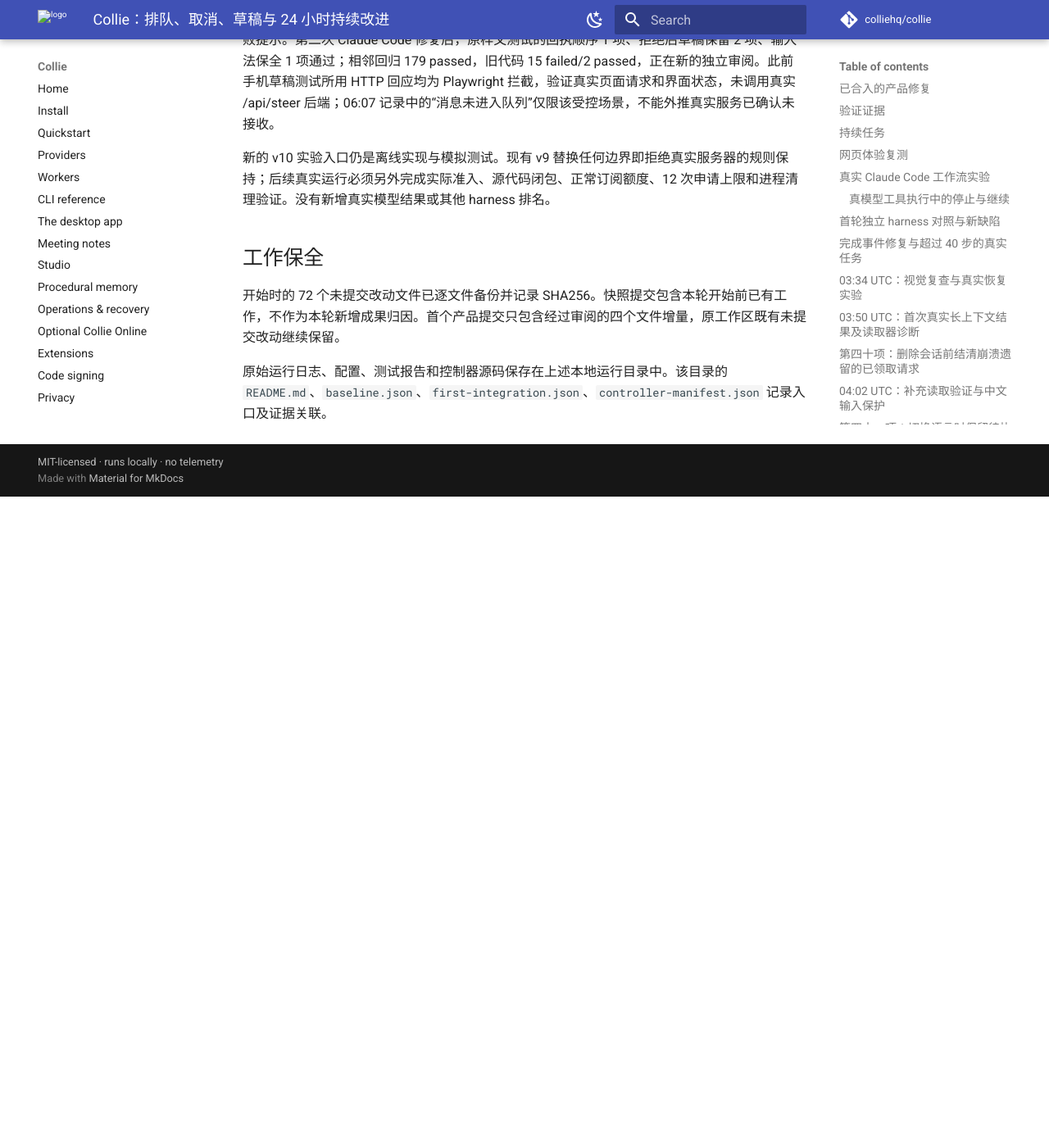
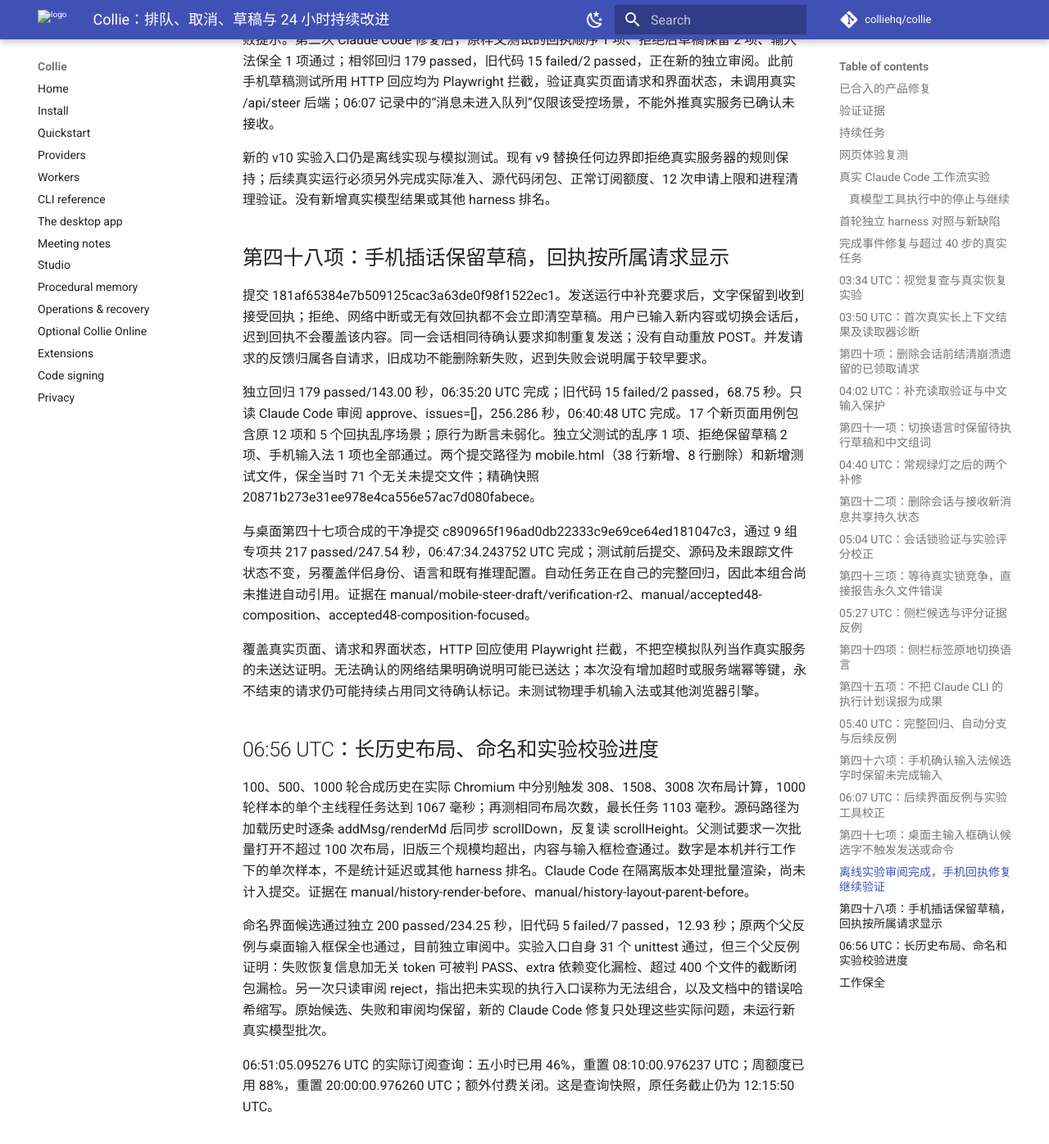
Before and after one commit to colliehq/collie, an MkDocs documentation site: the page built from docs/product-evolution-2026-09-13.md, in a window 1280 px wide and 1400 px high, scrolled down 38341 px. Shown: the top 1396 px of the window at 82% size. Built offline with MkDocs 1.6.1 and Material for MkDocs 9.7.7, drawn with Linux system fonts in a browser that asks for light colours; comment, search, counter and statistics services are not loaded; before the commit the page ends 38947 px from its top, so only the background shows below that; some of the changed text lies outside the part shown.

Commit message:
docs: record mobile draft continuity and measured history layout cost

```diff
--- a/docs/product-evolution-2026-09-13.md
+++ b/docs/product-evolution-2026-09-13.md
@@ -2,7 +2,7 @@
 
 本轮从 2026-09-13 05:15 PDT 开始，后台任务截止于 2026-09-14 05:15 PDT。
 
-四十七项产品改动已提交。新增桌面主输入框的输入法保护，通过 136 项独立回归、旧代码 5 failed/2 passed 和 Claude Code 独立审阅。最新完整回归仍是第四十三项的 4299 passed/20 skipped。手机草稿与回执顺序修复已通过独立页面反例，正在相邻回归和审阅；命名界面也复现了组词误保存和误跳过，正在另一个隔离版本修复。实验评分与适配器已完成有范围限制的离线审阅，真实长任务实验入口正在准备，尚未准入或运行。
+四十八项产品改动已提交。手机端现在保留未确认的插话草稿，旧成功回执不会删除较新请求的失败提示。桌面与手机输入修复合成的干净版本通过 217 项回归。最新已完成完整回归仍是第四十三项的 4299 passed/20 skipped；自动第十九批推理强度修复正在完整回归，尚未提交。命名界面修复通过 200 项独立测试、正在审阅；长历史页面的实际布局性能问题正在修复。实验入口的独立反例和审阅均发现缺陷，正在修正，尚无新的真实长任务实验或排名结论。
 
 ## 已合入的产品修复
 
@@ -522,6 +522,24 @@
 
 新的 v10 实验入口仍是离线实现与模拟测试。现有 v9 替换任何边界即拒绝真实服务器的规则保持；后续真实运行必须另外完成实际准入、源代码闭包、正常订阅额度、12 次申请上限和进程清理验证。没有新增真实模型结果或其他 harness 排名。
 
+## 第四十八项：手机插话保留草稿，回执按所属请求显示
+
+提交 181af65384e7b509125cac3a63de0f98f1522ec1。发送运行中补充要求后，文字保留到收到接受回执；拒绝、网络中断或无有效回执都不会立即清空草稿。用户已输入新内容或切换会话后，迟到回执不会覆盖该内容。同一会话相同待确认要求抑制重复发送；没有自动重放 POST。并发请求的反馈归属各自请求，旧成功不能删除新失败，迟到失败会说明属于较早要求。
+
+独立回归 179 passed/143.00 秒，06:35:20 UTC 完成；旧代码 15 failed/2 passed，68.75 秒。只读 Claude Code 审阅 approve、issues=[]，256.286 秒，06:40:48 UTC 完成。17 个新页面用例包含原 12 项和 5 个回执乱序场景；原行为断言未弱化。独立父测试的乱序 1 项、拒绝保留草稿 2 项、手机输入法 1 项也全部通过。两个提交路径为 mobile.html（38 行新增、8 行删除）和新增测试文件，保全当时 71 个无关未提交文件；精确快照 20871b273e31ee978e4ca556e57ac7d080fabece。
+
+与桌面第四十七项合成的干净提交 c890965f196ad0db22333c9e69ce64ed181047c3，通过 9 组专项共 217 passed/247.54 秒，06:47:34.243752 UTC 完成；测试前后提交、源码及未跟踪文件状态不变，另覆盖伴侣身份、语言和既有推理配置。自动任务正在自己的完整回归，因此本组合尚未推进自动引用。证据在 manual/mobile-steer-draft/verification-r2、manual/accepted48-composition、accepted48-composition-focused。
+
+覆盖真实页面、请求和界面状态，HTTP 回应使用 Playwright 拦截，不把空模拟队列当作真实服务的未送达证明。无法确认的网络结果明确说明可能已送达；本次没有增加超时或服务端幂等键，永不结束的请求仍可能持续占用同文待确认标记。未测试物理手机输入法或其他浏览器引擎。
+
+## 06:56 UTC：长历史布局、命名和实验校验进度
+
+100、500、1000 轮合成历史在实际 Chromium 中分别触发 308、1508、3008 次布局计算，1000 轮样本的单个主线程任务达到 1067 毫秒；再测相同布局次数，最长任务 1103 毫秒。源码路径为加载历史时逐条 addMsg/renderMd 后同步 scrollDown，反复读 scrollHeight。父测试要求一次批量打开不超过 100 次布局，旧版三个规模均超出，内容与输入框检查通过。数字是本机并行工作下的单次样本，不是统计延迟或其他 harness 排名。Claude Code 在隔离版本处理批量渲染，尚未计入提交。证据在 manual/history-render-before、manual/history-layout-parent-before。
+
+命名界面候选通过独立 200 passed/234.25 秒，旧代码 5 failed/7 passed，12.93 秒；原两个父反例与桌面输入框保全也通过，目前独立审阅中。实验入口自身 31 个 unittest 通过，但三个父反例证明：失败恢复信息加无关 token 可被判 PASS、extra 依赖变化漏检、超过 400 个文件的截断闭包漏检。另一次只读审阅 reject，指出把未实现的执行入口误称为无法组合，以及文档中的错误哈希缩写。原始候选、失败和审阅均保留，新的 Claude Code 修复只处理这些实际问题，未运行新真实模型批次。
+
+06:51:05.095276 UTC 的实际订阅查询：五小时已用 46%，重置 08:10:00.976237 UTC；周额度已用 88%，重置 20:00:00.976260 UTC；额外付费关闭。这是查询快照，原任务截止仍为 12:15:50 UTC。
+
 ## 工作保全
 
 开始时的 72 个未提交改动文件已逐文件备份并记录 SHA256。快照提交包含本轮开始前已有工作，不作为本轮新增成果归因。首个产品提交只包含经过审阅的四个文件增量，原工作区既有未提交改动继续保留。
```
